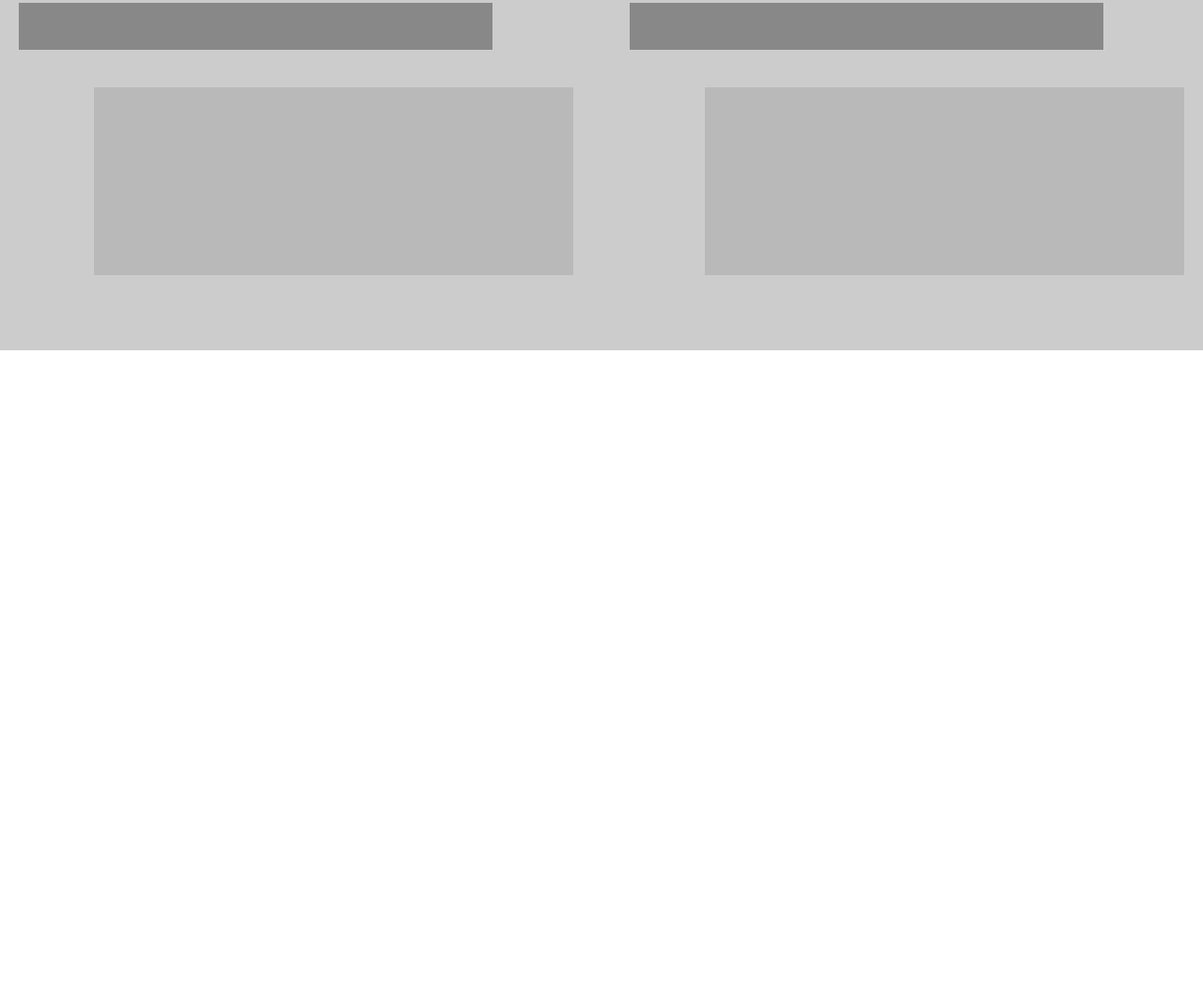
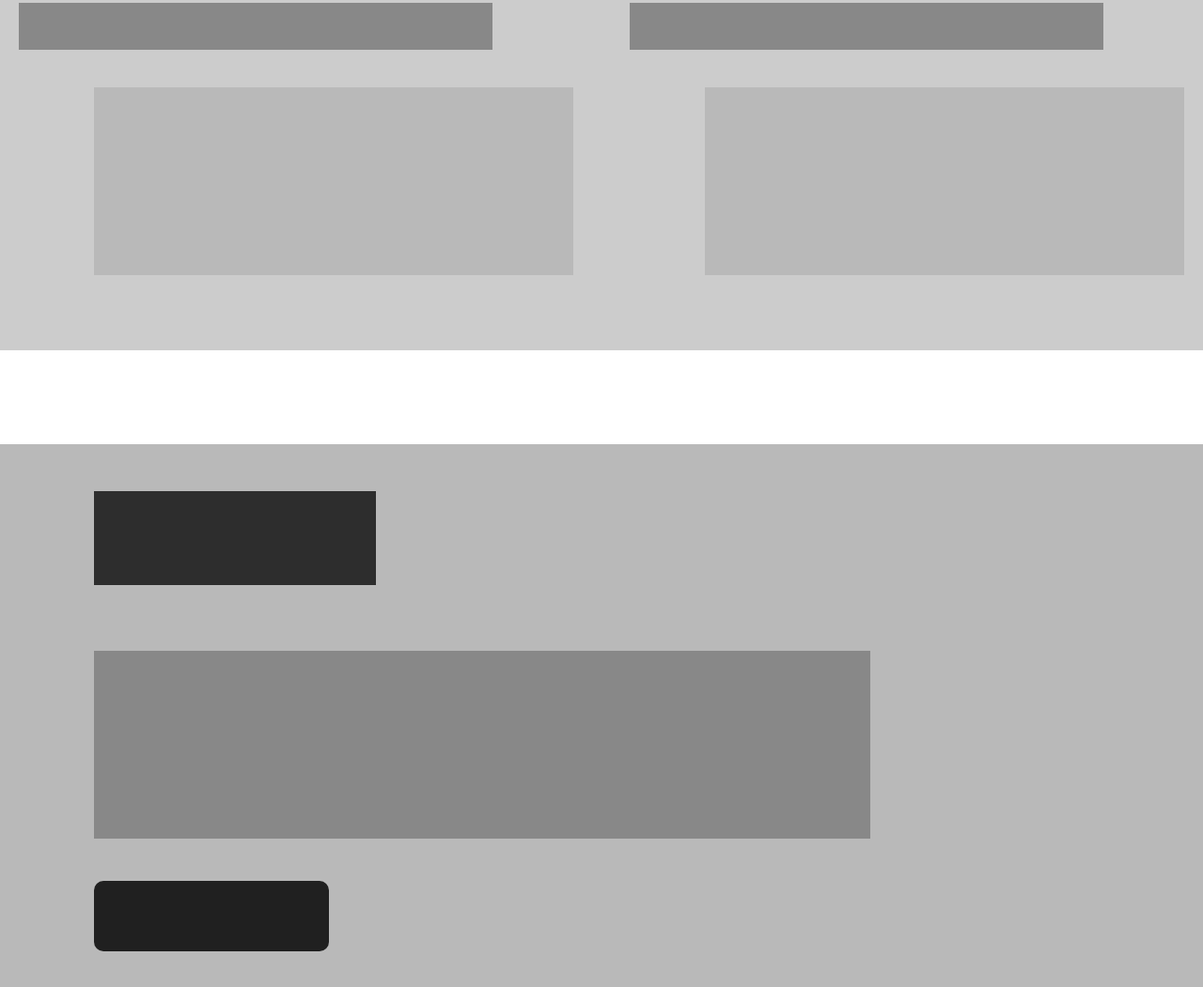
Before and after one commit to a6macleod/design-teardown, a plain HTML site: page index.html in a window 1280 px wide. Shown: the part 6055-7106 px from the top of the page at 94% size. Before the commit the page ends 6428 px from the top, so only its background shows below. Drawn offline with Linux system fonts and the light colour scheme.

Commit message:
Style Systems design advert section

```diff
--- a/index.html
+++ b/index.html
@@ -115,12 +115,16 @@
 					<div class="post-content"></div>
 				</div>
 			</div>
-			<div class="design-systems-ad"></div>
+			<div class="design-systems-ad">
+				<div class="systems-title"></div>
+				<div class="systems-content"></div>
+				<div class="systems-button"></div>
+			</div>
 			<div class="our-guids">
-				<div class="small-guid"></div>
-				<div class="small-guid"></div>
-				<div class="large-guid"></div>
-				<div class="large-guid"></div>
+				<div class="small-guide"></div>
+				<div class="small-guide"></div>
+				<div class="large-guide"></div>
+				<div class="large-guide"></div>
 			</div>
 		</main>
 		<footer>
--- a/style.css
+++ b/style.css
@@ -279,3 +279,35 @@ main {
 	background-color: #b9b9b9;
 	margin: 0 20px 0 100px;
 }
+
+/* Design Systems advert section */
+.design-systems-ad {
+	width: 100%;
+	display: grid;
+	grid-template-rows: 1fr 1fr 1fr;
+	grid-gap: 20px;
+	background-color: #b9b9b9;
+	margin-top: 100px;
+	padding-left: 100px;
+}
+
+.systems-title {
+	background-color: #2d2d2d;
+	width: 300px;
+	height: 100px;
+	align-self: center;
+}
+
+.systems-content {
+	background-color: #888888;
+	width: 70%;
+	height: 200px;
+}
+
+.systems-button {
+	width: 250px;
+	height: 75px;
+	background-color: #202020;
+	margin-top: 25px;
+	border-radius: 10px;
+}
```
